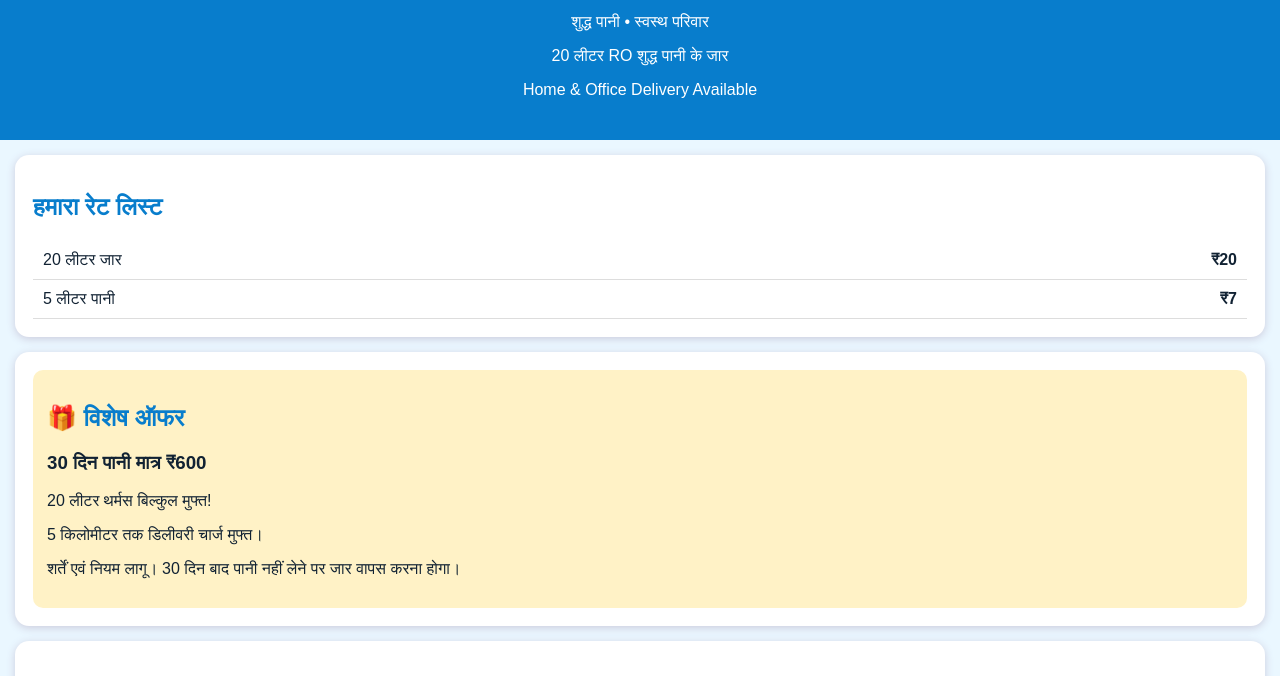
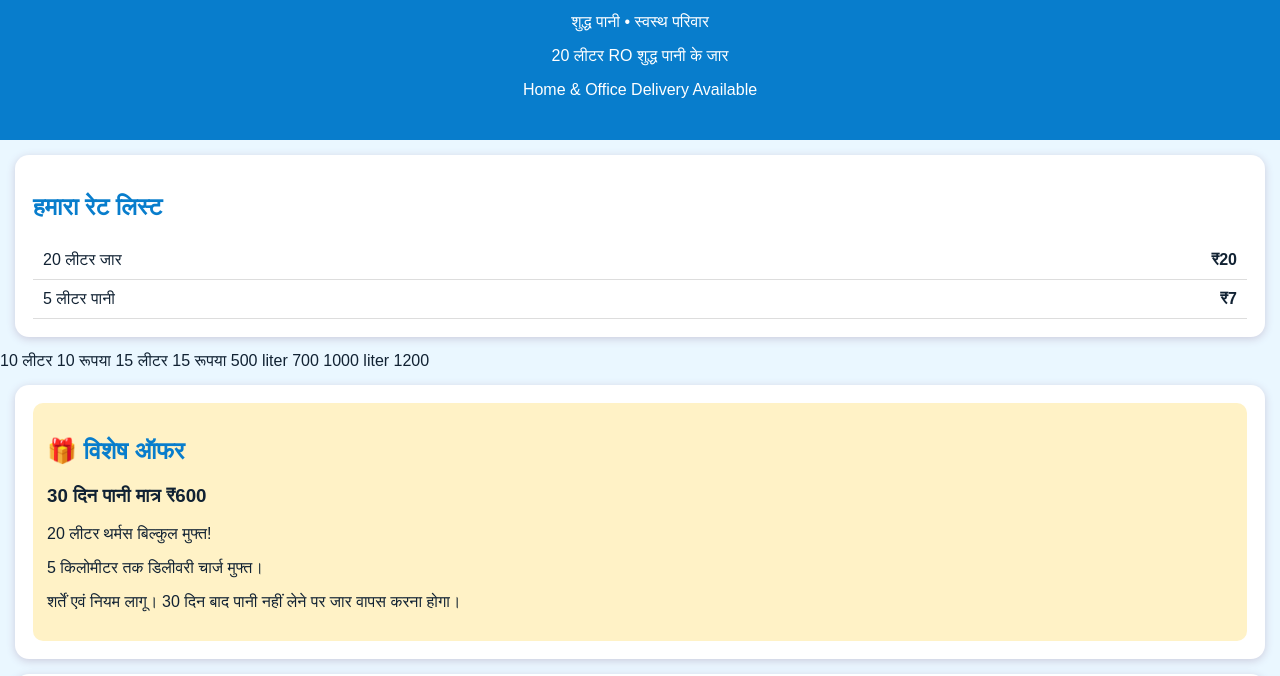
Before and after one commit to anandkumarsuman090-wq/Samart-water-aap, a plain HTML site: page index.html in a window 1280 px wide. Shown: the part 65-741 px from the top of the page. Drawn offline with Linux system fonts and the light colour scheme.

Commit message:
Update pricing details in index.html
Added new pricing information for 10, 15, 500, and 1000 liter jars.

```diff
--- a/index.html
+++ b/index.html
@@ -31,8 +31,10 @@ footer{text-align:center;padding:20px;background:#087dcc;color:white}
 <h2>हमारा रेट लिस्ट</h2>
 <div class="price"><span>20 लीटर जार</span><b>₹20</b></div>
 <div class="price"><span>5 लीटर पानी</span><b>₹7</b></div>
-</div>
-
+</div> 10 लीटर 10 रूपया
+  15 लीटर 15 रूपया
+500 liter 700
+  1000 liter 1200
 <div class="box">
 <div class="offer">
 <h2>🎁 विशेष ऑफर</h2>
```
